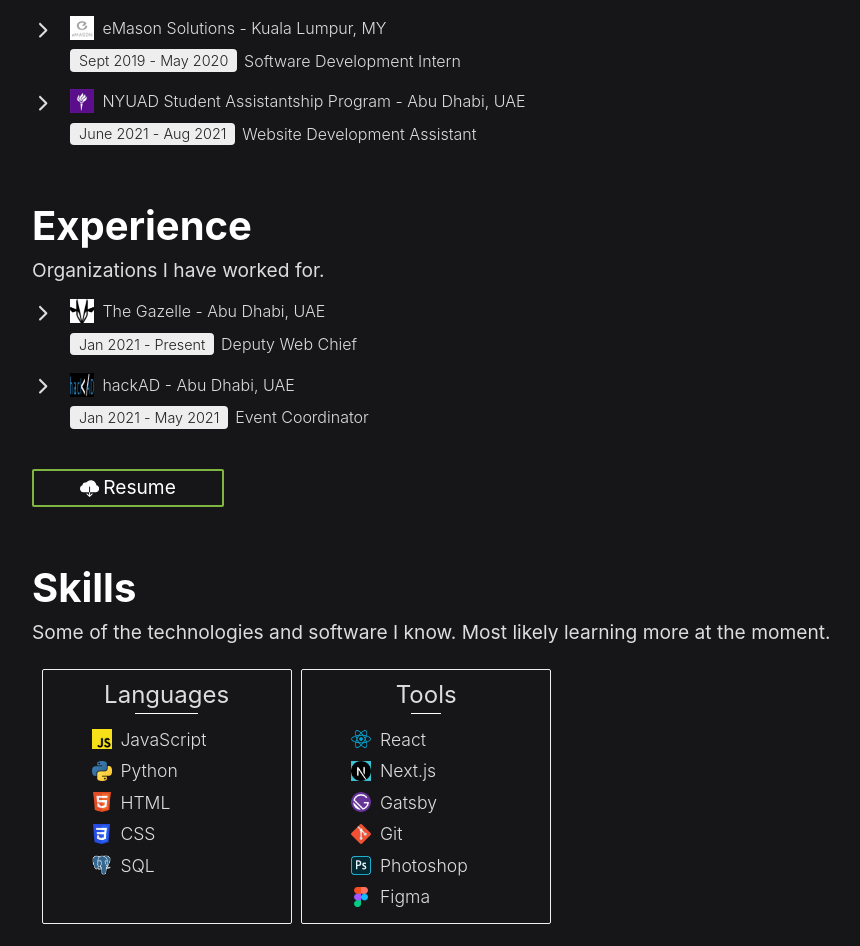
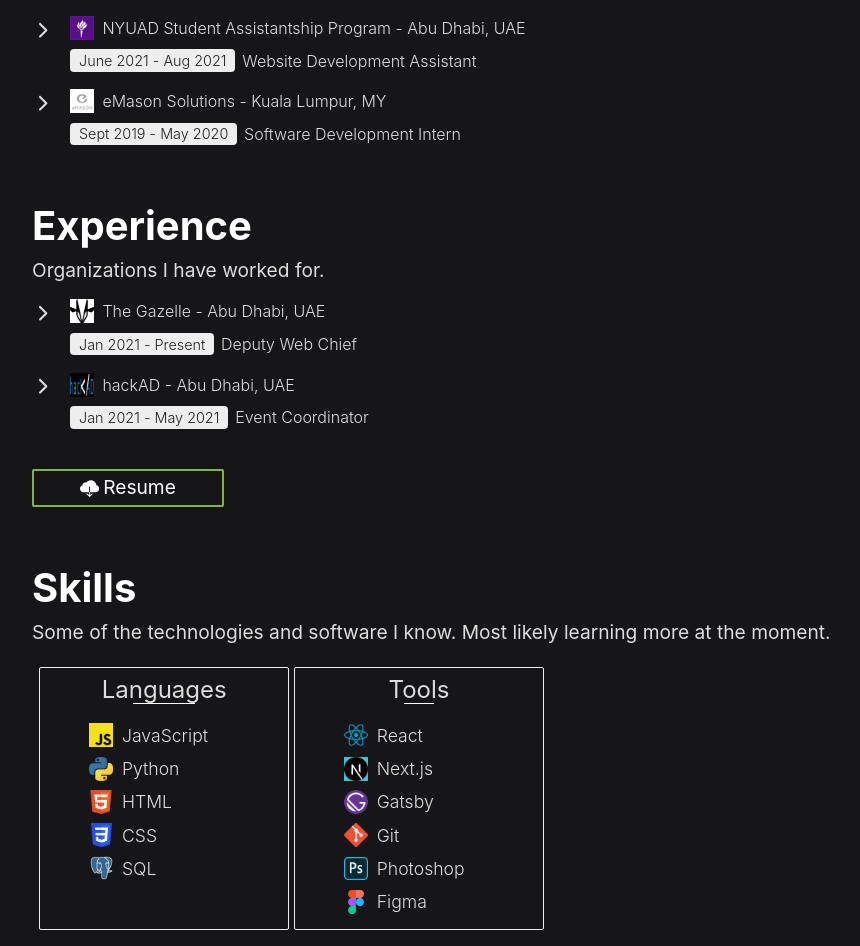
Before and after one commit to dweggyness/portfolio2021, a Next.js app: page / in a window 1280 px wide. Shown: the part 906-1852 px from the top of the page, without its empty margins (96-956 px from the left). Built offline with nearby package versions, Linux system fonts and the light colour scheme.

Commit message:
reorder work experiences on home page

```diff
--- a/components/SkillsGroupComponent.js
+++ b/components/SkillsGroupComponent.js
@@ -66,9 +66,9 @@
   const { img, text } = props;
   return (
     <li>
-      <Image src={img} width={20} height={20} alt={`logo for ${text}`} objectFit='scale-down' />
+      <Image src={img} width={24} height={24} alt={`logo for ${text}`} objectFit='scale-down' />
       <span style={{ marginLeft: '0.5em' }} />
-      {text}
+      <p>{text}</p>
     </li>
   );
 }
--- a/pages/index.js
+++ b/pages/index.js
@@ -36,19 +36,19 @@
         </p>
         <div style={{ marginTop: '1em' }} />
         <ExperienceComponent
+          img={nyuadLogo}
+          title='NYUAD Student Assistantship Program - Abu Dhabi, UAE'
+          description='Website Development Assistant'
+          startDate='June 2021'
+          endDate='Aug 2021'
+        />
+        <div style={{ marginTop: '1em' }} />
+        <ExperienceComponent
           img={emasonLogo}
           title='eMason Solutions - Kuala Lumpur, MY'
           description='Software Development Intern'
           startDate='Sept 2019'
           endDate='May 2020'
-        />
-        <div style={{ marginTop: '1em' }} />
-        <ExperienceComponent
-          img={nyuadLogo}
-          title='NYUAD Student Assistantship Program - Abu Dhabi, UAE'
-          description='Website Development Assistant'
-          startDate='June 2021'
-          endDate='Aug 2021'
         />
         <div style={{ marginTop: '1em' }} />
       </section>
--- a/styles/components/SkillsGroupComponent.module.css
+++ b/styles/components/SkillsGroupComponent.module.css
@@ -11,8 +11,8 @@
   border-radius: 2px;
   min-width: 250px;
 
-  padding: 0.3em 0;
-  margin: 0.3em;
+  padding: 0.15em 0;
+  margin: 0.15em;
 }
 
 .skillColumn li {
@@ -21,7 +21,7 @@
   font-size: 1.1em;
 
   min-width: 150px;
-  margin: 0.3em 0;
+  margin: 0.15em 0;
 }
 
 .skillColumn li:last-of-type {
@@ -43,7 +43,7 @@
   margin-left: -25%;
   left: 50%;
   height: 1px;
-  bottom: -0.2em;
+  bottom: 0em;
   background-color: white;
 }
 
```
